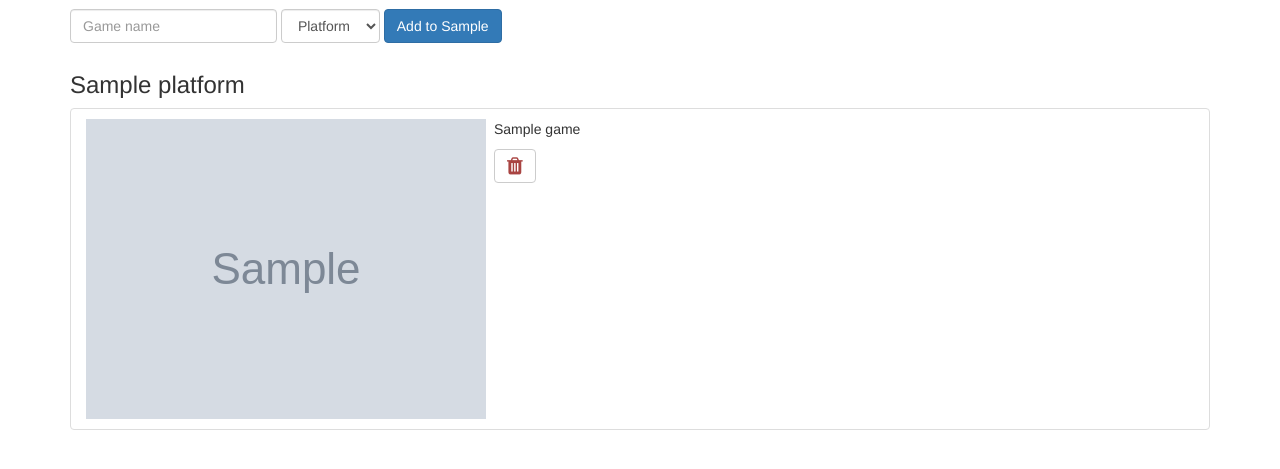
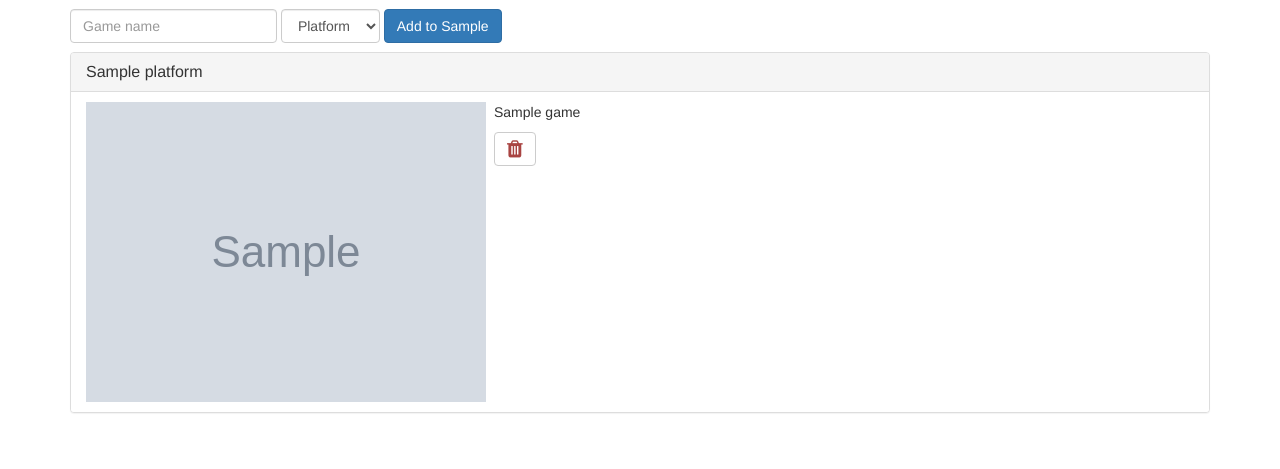
Before and after one commit to AmirF27/tracklog, a Flask app: template templates/list.html in a window 1280 px wide. Shown: the part 51-520 px from the top of the page. Run offline with Flask 2, Linux system fonts and the light colour scheme; the template is opened without the code that fills it: most values are stand-ins (such as "Sample title", 1, 10 or a date in 2020); grey boxes marked "Sample" are stand-in pictures; some libraries are stand-ins or nearby versions.

Commit message:
Make lists expandable/collapsible

```diff
--- a/static/css/styles.css
+++ b/static/css/styles.css
@@ -30,7 +30,7 @@ main {
 }
 
     .result-list .result-item img {
-        height: 60px;
+        width: 60px;
         vertical-align: middle;
     }
 
--- a/templates/list.html
+++ b/templates/list.html
@@ -43,10 +43,19 @@
         </div>
     </div><!-- /.row -->
     {% if list_entries %}
+        <div class="panel-group" role="tablist" aria-multiselectable="true">
         {% for platform, entries in list_entries|dictsort %}
             {% if entries %}
-                <h3>{{ platform }}</h3>
-            {% endif %}
+                <div class="panel panel-default">
+                    <div class="panel-heading" role="tab" id="heading{{ loop.index }}">
+                        <h4 class="panel-title">
+                            <a role="button" data-toggle="collapse" href="#collapse{{ loop.index }}" aria-expanded="true" aria-controls="collapse{{ loop.index }}">
+                                {{ platform }}
+                            </a>
+                        </h4>
+                    </div><!-- /.panel-heading -->
+
+                    <div id="collapse{{ loop.index }}" class="panel-collapse collapse in" role="tabpanel" aria-labelledby="heading{{ loop.index }}">
                         <ul class="list-group">
                         {% for entry in entries %}
                             <li class="list-group-item" data-game-id="{{ entry.igdb_id }}"">
@@ -64,7 +73,11 @@
                             </li>
                         {% endfor %}
                         </ul>
+                    </div><!-- /.panel-collapse -->
+                </div><!-- /.panel-default -->
+            {% endif %}
         {% endfor %}
+        </div><!-- /.panel-group -->
     {% else %}
         <div class="alert alert-info text-center">Your {{ list_type }} is currently empty.</div>
     {% endif %}
```
Lines whose indentation alone changed are shown as unchanged.
